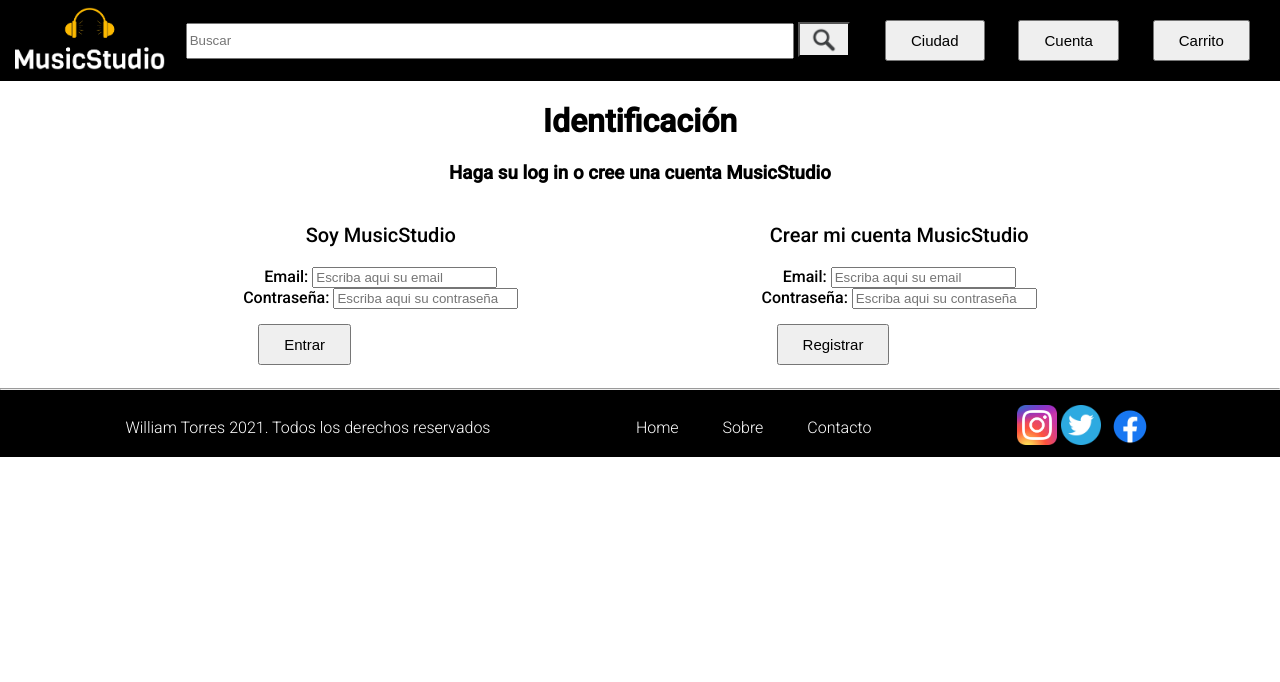
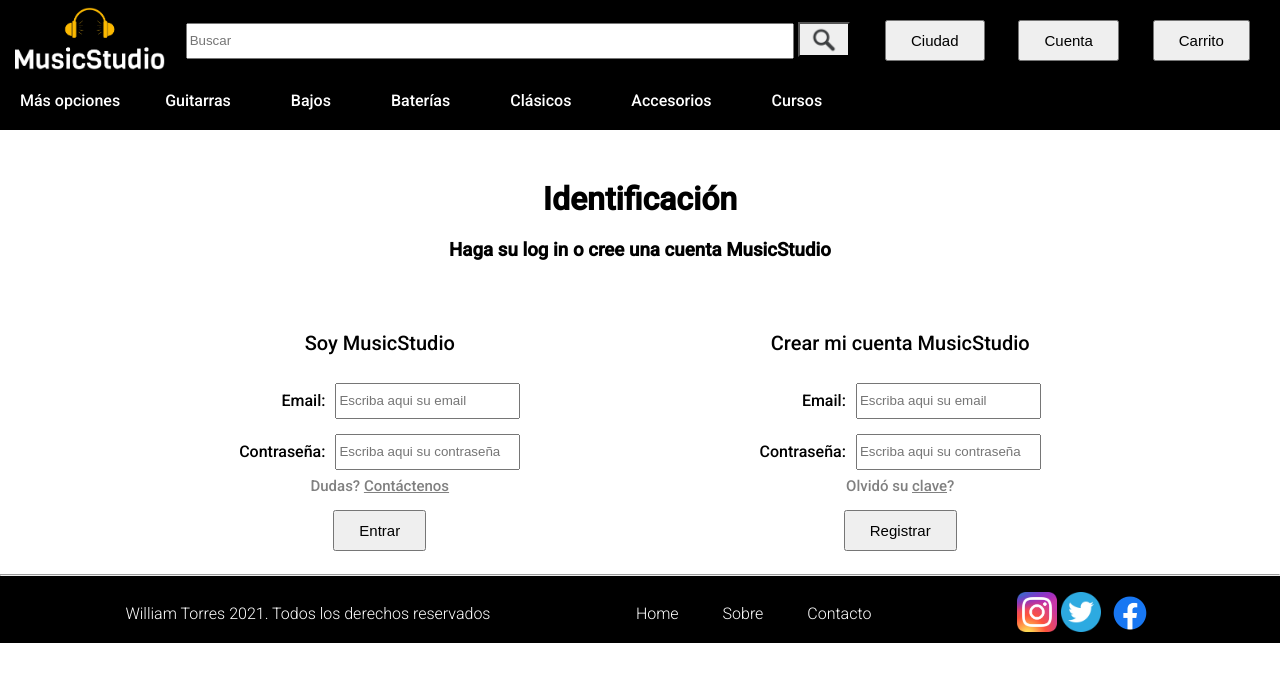
Before and after one commit to willtorresf/proyecto-guitarras, a plain HTML site: page pages/user-account.html in a window 1280 px wide. Drawn offline with Linux system fonts and the light colour scheme.

Commit message:
Changes in Account and cart pages

```diff
--- a/css/main.css
+++ b/css/main.css
@@ -474,51 +474,91 @@ footer li a{
     flex-flow: row wrap;
     justify-content: space-evenly;
     align-items: center;
-    position: relative;
 }
-.login-div ul li{
-    display: inline;
-    text-decoration: none;
+.enter-register{
+    display: grid;
+    grid-template-areas:
+    'title title'
+    'form1 input1'
+    'form2 input2'
+    'message message'
+    'button button';
+    justify-items: center;
+    align-items: center;
+    grid-column-gap: 10px;
 }
-.login-div ul{
+.form1{
+    grid-area: form1;
+    justify-self: end;
     font-weight: 500;
-    text-align: center;
 }
-.login-div p{
+.form2{
+    grid-area: form2;
     font-weight: 500;
-    text-align: center;
+}
+.input1{
+    grid-area: input1;
+    height: 30px;
+}
+.input2{
+    grid-area: input2;
+    height: 30px;
+}
+.message{
+    grid-area: message;
+    font-weight: 500;
+    color: gray;
+    font-size: 15px;
+    margin: 0;
+}
+.message a{
+    text-decoration: underline;
+    color: gray;
+    font-size: 15px;
+}
+.title{
+    grid-area: title;
+    font-weight: 500;
     font-size: 20px;
 }
-.register-div ul li{
-    display: inline;
-    text-decoration: none;
-}
-.register-div ul{
-    font-weight: 500;
-    text-align: center;
-}
-.register-div p{
-    font-weight: 500;
-    text-align: center;
-    font-size: 20px;
+.button-account{
+    grid-area: button;
 }
 .text-account{
     text-align: center;
+    margin-top: 50px;
+    margin-bottom: 50px;
 }
 /*=========CARRITO=========*/
-.cart p{
+.cart{
     border: solid 2px black;
     text-align: center;
-    height: 200px;
+    height: 350px;
     width: 150vh;
     position: relative;
     left: 200px;
 }
-.cart button{
+.cart-img{
+    width: 100px;
+    height: auto;
+    transform: translateY(60px);
+}
+.cart h3{
+    transform: translate(0px, 75px);
+}
+.cart p{
+    transform: translate(0px, 75px);
+    font-weight: 500;
+}
+.h1-cart{
+    transform: translateX(200px);
+    width: 600px;
+}
+.cart-button{
     position: relative;
     left: 580px;
 }
-.cart button a{
+.cart-button a{
     font-weight: 500;
 }
 /*============PAGINA DE CONSTRUCCION============*/
--- a/pages/user-account.html
+++ b/pages/user-account.html
@@ -42,11 +42,40 @@
                     </button>
                 </div>
             </div>
+             <!--=====Navegador 2========-->
+             <div class="nav-2 button-navSecundary">
+                <div>Más opciones</div>
+
+                <div>
+                        <a href="guitars.html">Guitarras</a>
+                </div>
+
+                <div>
+                        <a href="bass.html">Bajos</a>
+                </div>
+
+                <div>
+                        <a href="drums.html">Baterías</a>
+                </div>
+
+                <div>
+                        <a href="classics.html">Clásicos</a>
+                </div>
+
+                <div>
+                        <a href="accessories.html">Accesorios</a>
+                </div>
+
+                <div>
+                        <a href="courses.html">Cursos</a>
+                </div>
+            </div>
         </nav>
     </header>
 
 
     <main>
+        <!--=====Cuenta login y registro========-->
         <div class="text-account">
             <h1>Identificación</h1>
 
@@ -54,41 +83,25 @@
         </div>
 
         <div class="account">
-            <div class="login-div">
-                <p>Soy MusicStudio</p>
-                <ul>
-                    <li>Email:</li>
-                    <li>
-                        <input type="email" placeholder="Escriba aqui su email">
-                    </li>
-                </ul>
-
-                <ul>
-                    <li>Contraseña:</li>
-                    <li>
-                        <input type="text" placeholder="Escriba aqui su contraseña">
-                    </li>
-                </ul>
-
-                <button>Entrar</button>
+        <!--=====login========-->
+            <div class="enter-register">
+                <p class="title">Soy MusicStudio</p>
+                <p class="form1">Email:</p>
+                <input class="input1" type="email" placeholder="Escriba aqui su email">
+                <p class="form2">Contraseña:</p>
+                <input class="input2" type="text" placeholder="Escriba aqui su contraseña">
+                <p class="message">Dudas? <a href="contact.html">Contáctenos</a></p>
+                <button class="button-account">Entrar</button>
             </div>
-
-            <div class="register-div">
-                <p>Crear mi cuenta MusicStudio</p>
-                <ul>
-                    <li>Email:</li>
-                    <li>
-                        <input type="email" placeholder="Escriba aqui su email">
-                    </li>
-                </ul>
-
-                <ul>
-                    <li>Contraseña:</li>
-                    <li>
-                        <input type="text" placeholder="Escriba aqui su contraseña">
-                    </li>
-                </ul>
-                <button>Registrar</button>
+        <!--=====Registro========-->
+                <div class="enter-register">
+                <p class="title">Crear mi cuenta MusicStudio</p>
+                <p class="form1">Email:</p>
+                <input class="input1" type="email" placeholder="Escriba aqui su email">
+                <p class="form2">Contraseña:</p>
+                <input class="input2" type="text" placeholder="Escriba aqui su contraseña">
+                <p class="message">Olvidó su <a href="">clave</a>?</p>
+                <button class="button-account">Registrar</button>
             </div>
         </div>
     </main>
```
Also changed, not shown: pages/user-cart.html (+10 -6 lines), public/images/shopping-cart.png (added).
